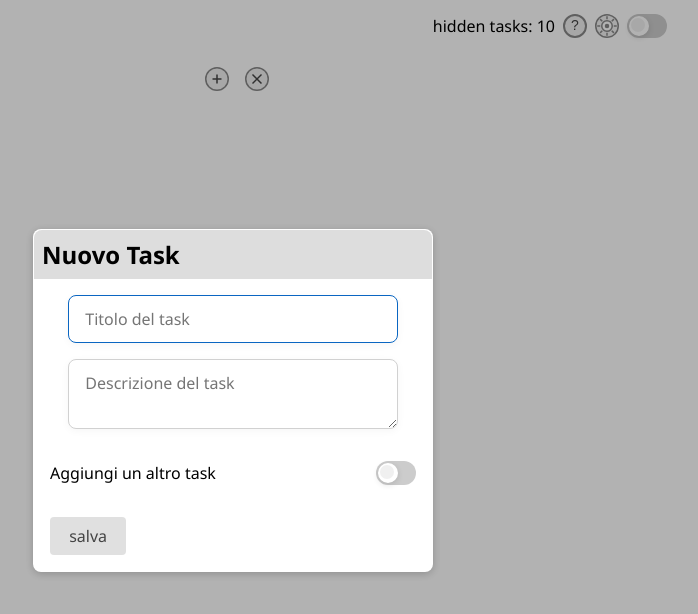
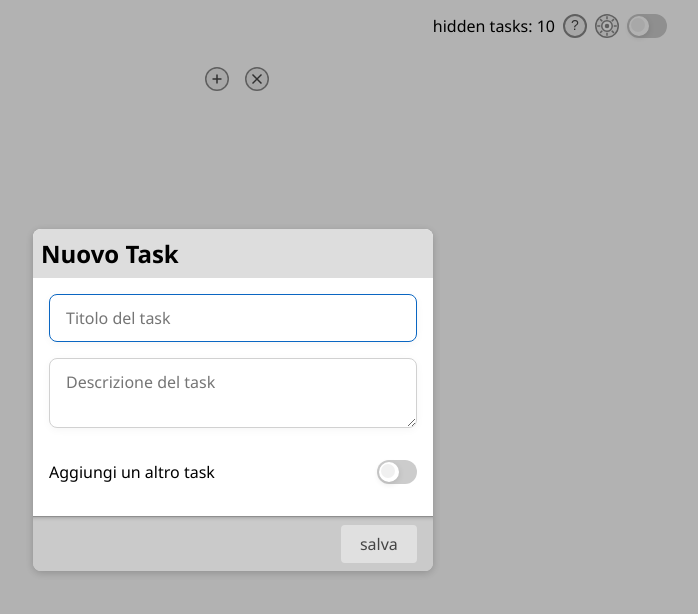
Before and after one commit to sensorario/quadrato, a React (Vite) app: page / in a window 1280 px wide. Both pictures are taken after a click on the button 624 px from the left and 79 px from the top of the page. Shown: the top 614 px of the page, without its empty margins (407-1105 px from the left). Built offline with nearby package versions, Linux system fonts and the light colour scheme.

Commit message:
chore(release): update changelog [skip ci]

```diff
--- a/src/App.css
+++ b/src/App.css
@@ -131,7 +131,6 @@ input, textarea {
 }
 
 .modal-close-btn {
-    margin-top: 1rem;
     padding: 0.5rem 1.2rem;
     background: #e0e0e0;
     color: #444;
@@ -151,13 +150,25 @@ input, textarea {
     --unit: 8px;
 }
 
+.modal-footer {
+    background-color: #9e9e9e8c;
+    border-top: #8f8f8f 1px solid   ;
+    padding: 8px 16px;
+    border-radius: 0 0 8px 8px;
+    display: flex;
+    gap: 8px;
+    justify-content: flex-end;
+    box-shadow: inset 0 8px 4px -8px rgba(0,0,0,0.3);
+}
+
 .modal-header {
     padding: 8px 8px 0;
     background-color: #dddddd;
     border-radius: 8px 8px 0 0;
 }
 .modal-content {
-    padding: 1rem;}
+    padding: 1rem;
+}
 
 .app-container {
     width: 100%;
@@ -203,7 +214,6 @@ input, textarea {
     width: 100%;
     max-width: 450px;
     box-sizing: border-box;
-    padding: 1px;
 }
 
 .tabbed-content {
@@ -269,7 +279,7 @@ input, textarea {
 }
 
 .modal-input {
-    width: 90%;
+    width: 100%;
     margin-bottom: 1rem;
     padding: 0.75rem 1rem;
     border: 1px solid #d1d1d1;
--- a/src/App.jsx
+++ b/src/App.jsx
@@ -280,7 +280,7 @@ function App() {
             iconTheme={iconTheme}
         />
 
-    const NewTaskModalView = <Modal title="Nuovo Task" onClick={() => { setShowPopup(false) }}>
+    const NewTaskModalView = <Modal title="Nuovo Task" onClick={() => { setShowPopup(false) }} buttons={[{ label: 'salva', onClick: () => handleAddTask() }]}  >
         <div className="modal-input-wrapper">
             <input
                 type="text"
@@ -335,7 +335,6 @@ function App() {
             onChange={setAddAnother}
             label={"Aggiungi un altro task"}
         />
-        <button onClick={() => handleAddTask()} className='modal-close-btn'>salva</button>
     </Modal>;
 
     if (zenMode) {
--- a/src/components/ConfirmModal.tsx
+++ b/src/components/ConfirmModal.tsx
@@ -10,12 +10,11 @@ type ConfirmModalProps = {
 };
 
 const ConfirmModal = ({ setShowCleanConfirm, handleCleanTasks, onClick }: ConfirmModalProps) => {
-    return <Modal onClick={onClick} title={"Conferma pulizia"} icon={<HelpIcon />}>
+    return <Modal onClick={onClick} title={"Conferma pulizia"} icon={<HelpIcon />} buttons={[
+        { label: "Annulla", onClick: () => setShowCleanConfirm(false) },
+        { label: "Conferma", onClick: handleCleanTasks }
+    ]}>
         <p>Vuoi davvero archiviare tutti i task completati o skippati?</p>
-        <div style={{ display: 'flex', gap: '1rem', justifyContent: 'center', marginTop: '1.5rem' }}>
-            <button className="modal-close-btn" onClick={() => setShowCleanConfirm(false)}>Annulla</button>
-            <button className="modal-close-btn" style={{ background: '#666666', color: '#fff' }} onClick={handleCleanTasks}>Conferma</button>
-        </div>
     </Modal>;
 
 }
--- a/src/components/HelpModal.tsx
+++ b/src/components/HelpModal.tsx
@@ -47,7 +47,7 @@ export const HelpModal = ({ setShowHelp }: { setShowHelp: (show: boolean) => voi
         </div>
     );
 
-    return <Modal title={"Help"} icon={<HelpIcon />} onClick={() => setShowHelp(false)}>
+    return <Modal title={"Help"} icon={<HelpIcon />} onClick={() => setShowHelp(false)} >
         <TabbedContent panels={[
             { title: "Colori", content: <ColorsPanel /> },
             { title: "Shortcuts", content: <ShortcutsPanel /> },
--- a/src/components/Modal.tsx
+++ b/src/components/Modal.tsx
@@ -5,9 +5,10 @@ type ModalProps = {
     title: string;
     icon?: React.ReactNode;
     onClick: () => void;
+    buttons: { label: string; onClick: () => void }[];
 };
 
-export const Modal = ({ children, title, icon, onClick }: ModalProps) => {
+export const Modal = ({ children, title, icon, onClick, buttons }: ModalProps) => {
     useEffect(() => {
         const handleKeyDown = (e: KeyboardEvent) => {
             if (e.key === 'Escape') {
@@ -25,6 +26,13 @@ export const Modal = ({ children, title, icon, onClick }: ModalProps) => {
                 <h2 className="title">{title}</h2>
             </div>
             <div className="modal-content">{children}</div>
+            {buttons && <div className="modal-footer">
+                {buttons.map((button, index) => (
+                    <button key={index} onClick={button.onClick} className='modal-close-btn'>
+                        {button.label}
+                    </button>
+                ))}
+            </div>}
         </div>
     </div>;
 };
```
